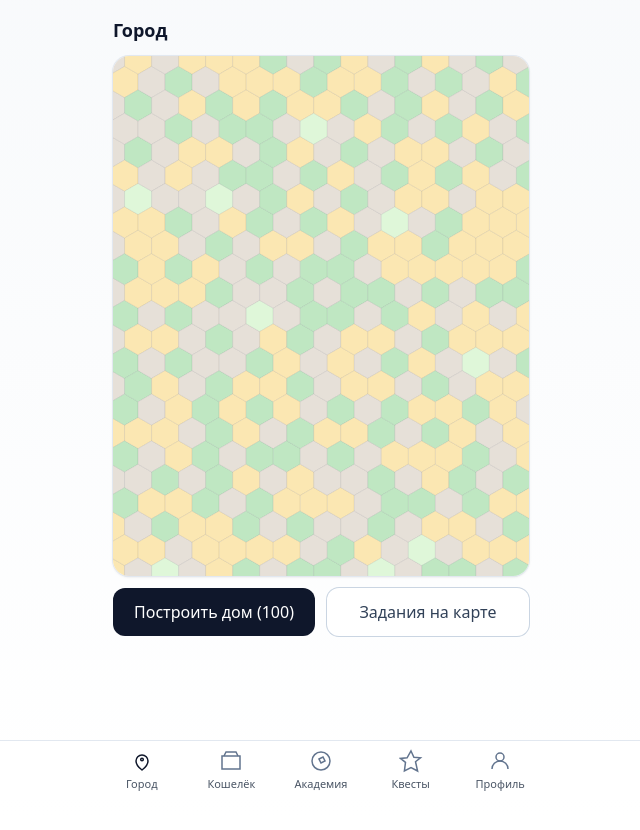
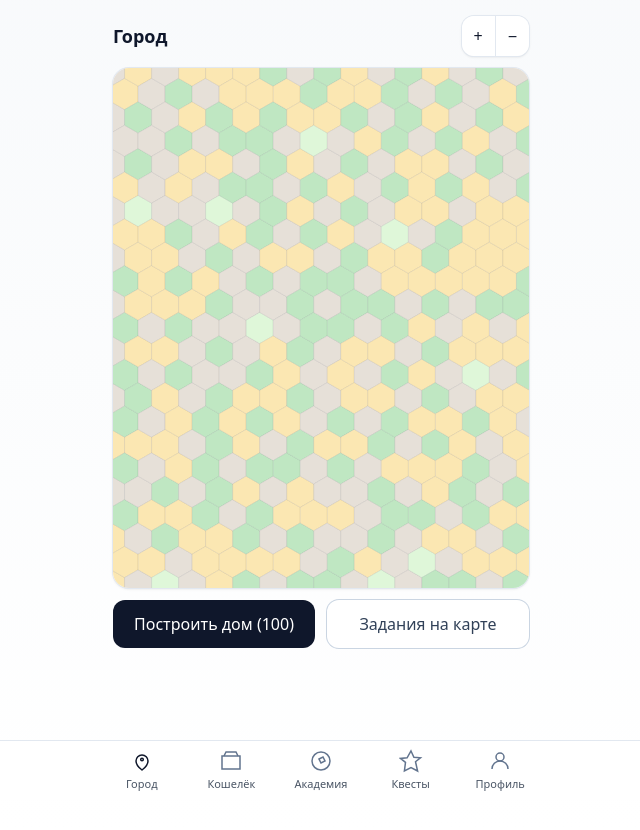
Before and after one commit to ShiruiChan/LORY_LCT, a React (Vite) app: page / in a window 1280 px wide. Shown: the whole page, without its empty margins (319-959 px from the left). Built offline with nearby package versions, Linux system fonts and the light colour scheme.

Commit message:
City:index -> Панорамирование + Pinch-to-zoom

```diff
--- a/src/app/pages/City/index.tsx
+++ b/src/app/pages/City/index.tsx
@@ -1,4 +1,5 @@
-import React, { useEffect, useState, useMemo } from "react";
+// src/app/pages/CityPage/index.tsx
+import React, { useEffect, useMemo, useRef, useState } from "react";
 import { fetchWorld } from "../../services/db";
 import HexTile from "../../components/HexTile";
 import { axialToPixel, HEX_SIZE } from "../../../lib/hex";
@@ -6,83 +7,285 @@ import { useGame } from "../../store/game";
 
 const COST = 100;
 
+type VB = { x: number; y: number; w: number; h: number };
+
 export default function CityPage() {
+  // --- state / refs (хуки всегда сверху, без условий) ---
   const [world, setWorld] = useState<any>(null);
-  const [viewBox, setViewBox] = useState("0 0 800 600");
-  const [buildMode, setBuildMode] = useState(false);
+  const [vb, setVb] = useState<VB>({ x: 0, y: 0, w: 800, h: 600 });
+  const svgRef = useRef<SVGSVGElement | null>(null);
 
+  // pointer-state (тач/мышь)
+  const pointersRef = useRef(new Map<number, { x: number; y: number }>());
+  const lastPanRef = useRef<{ x: number; y: number } | null>(null);
+  const lastCenterRef = useRef<{ x: number; y: number } | null>(null);
+  const lastDistRef = useRef<number | null>(null);
+
+  // game store
   const spend = useGame((s) => s.spend);
-  const addBuildingAt = useGame((s) => s.addBuildingAt);
+  const addBuildingAt = useGame((s: any) => s.addBuildingAt); // если добавлял эту функцию
+  const addBuilding = useGame((s) => s.addBuilding); // fallback
   const buildings = useGame((s) => s.buildings);
 
+  // загрузка мира + центровка
   useEffect(() => {
     (async () => {
       const w = await fetchWorld(20);
       setWorld(w);
       const c = axialToPixel({ q: 0, r: 0 });
-      setViewBox(`${c.x - 400} ${c.y - 300} 800 600`);
+      setVb({ x: c.x - 400, y: c.y - 300, w: 800, h: 600 });
     })();
   }, []);
 
+  // занято ли (q,r)
+  const isOccupied = (q: number, r: number) =>
+    buildings?.some((b: any) => b.coord && b.coord.q === q && b.coord.r === r);
+
+  // рендер гексов
   const tiles = useMemo(() => {
     if (!world) return null;
     return world.tiles.map((t: any) => (
       <HexTile
         key={t.id}
         tile={t}
-        interactive={buildMode}
+        interactive
         onClick={() => {
-          if (!buildMode) return;
           if (t.biome === "water") {
             alert("Нельзя строить на воде");
             return;
           }
+          if (isOccupied(t.coord.q, t.coord.r)) {
+            alert("Клетка уже занята");
+            return;
+          }
           if (!spend(COST)) {
             alert(`Недостаточно монет (нужно ${COST})`);
-            setBuildMode(false);
             return;
           }
+          if (addBuildingAt) {
             addBuildingAt({
               q: t.coord.q,
               r: t.coord.r,
               type: "house",
               incomePerHour: 12,
             });
-          setBuildMode(false);
+          } else {
+            // на случай, если addBuildingAt нет в сторе
+            const { x, y } = axialToPixel({ q: t.coord.q, r: t.coord.r });
+            addBuilding({
+              type: "house",
+              level: 1,
+              incomePerHour: 12,
+              coord: { q: t.coord.q, r: t.coord.r },
+              position: { x, y },
+            });
+          }
         }}
       />
     ));
-  }, [world, buildMode, spend, addBuildingAt]);
+  }, [world, buildings, spend, addBuildingAt, addBuilding]);
 
-  if (!world) return <div className="p-4">Загрузка карты…</div>;
-
-  const buildingsSvg = buildings.map((b) => (
+  // рендер зданий
+  const buildingsSvg = useMemo(
+    () =>
+      buildings.map((b: any) => (
         <g key={b.id} transform={`translate(${b.position.x},${b.position.y})`}>
           <rect x={-6} y={-6} width={12} height={12} fill="#0f172a" />
         </g>
-  ));
+      )),
+    [buildings]
+  );
 
+  // --- helpers для тач/мышь зума/пана ---
+  const MIN_ZOOM = 0.25;
+  const MAX_ZOOM = 4;
+
+  const clientToView = (clientX: number, clientY: number, vb: VB) => {
+    const rect = svgRef.current!.getBoundingClientRect();
+    const vx = vb.x + ((clientX - rect.left) / rect.width) * vb.w;
+    const vy = vb.y + ((clientY - rect.top) / rect.height) * vb.h;
+    return { vx, vy };
+  };
+  const clampZoom = (w: number, baseW = 800) =>
+    Math.min(Math.max(w, baseW * MIN_ZOOM), baseW * MAX_ZOOM);
+
+  // --- Pointer Events: pan / pinch ---
+  const onPointerDown: React.PointerEventHandler<SVGSVGElement> = (e) => {
+    (e.target as Element).setPointerCapture?.(e.pointerId);
+    pointersRef.current.set(e.pointerId, { x: e.clientX, y: e.clientY });
+
+    if (pointersRef.current.size === 1) {
+      lastPanRef.current = { x: e.clientX, y: e.clientY };
+    } else if (pointersRef.current.size === 2) {
+      const pts = [...pointersRef.current.values()];
+      const cx = (pts[0].x + pts[1].x) / 2;
+      const cy = (pts[0].y + pts[1].y) / 2;
+      const dx = pts[0].x - pts[1].x;
+      const dy = pts[0].y - pts[1].y;
+      lastCenterRef.current = { x: cx, y: cy };
+      lastDistRef.current = Math.hypot(dx, dy);
+    }
+  };
+
+  const onPointerMove: React.PointerEventHandler<SVGSVGElement> = (e) => {
+    if (!svgRef.current) return;
+    if (!pointersRef.current.has(e.pointerId)) return;
+
+    pointersRef.current.set(e.pointerId, { x: e.clientX, y: e.clientY });
+
+    // pan: 1 указатель
+    if (pointersRef.current.size === 1 && lastPanRef.current) {
+      const rect = svgRef.current.getBoundingClientRect();
+      const cur = [...pointersRef.current.values()][0];
+      const dxPx = cur.x - lastPanRef.current.x;
+      const dyPx = cur.y - lastPanRef.current.y;
+
+      setVb((v) => ({
+        ...v,
+        x: v.x - dxPx * (v.w / rect.width),
+        y: v.y - dyPx * (v.h / rect.height),
+      }));
+
+      lastPanRef.current = { ...cur };
+    }
+
+    // pinch: 2 указателя
+    if (
+      pointersRef.current.size === 2 &&
+      lastCenterRef.current &&
+      lastDistRef.current
+    ) {
+      const pts = [...pointersRef.current.values()];
+      const cx = (pts[0].x + pts[1].x) / 2;
+      const cy = (pts[0].y + pts[1].y) / 2;
+      const dx = pts[0].x - pts[1].x;
+      const dy = pts[0].y - pts[1].y;
+      const dist = Math.hypot(dx, dy);
+
+      setVb((v) => {
+        const baseW = 800;
+        const scale = lastDistRef.current! / dist; // >1 — приближение
+        const nextW = clampZoom(v.w * scale, baseW);
+        const nextH = (nextW / v.w) * v.h;
+
+        const { vx: mx, vy: my } = clientToView(cx, cy, v);
+        const nx = mx - ((mx - v.x) * nextW) / v.w;
+        const ny = my - ((my - v.y) * nextH) / v.h;
+
+        return { x: nx, y: ny, w: nextW, h: nextH };
+      });
+
+      lastCenterRef.current = { x: cx, y: cy };
+      lastDistRef.current = dist;
+    }
+  };
+
+  const onPointerUpOrCancel: React.PointerEventHandler<SVGSVGElement> = (e) => {
+    pointersRef.current.delete(e.pointerId);
+    if (pointersRef.current.size === 1) {
+      const only = [...pointersRef.current.values()][0];
+      lastPanRef.current = { ...only };
+      lastCenterRef.current = null;
+      lastDistRef.current = null;
+    } else if (pointersRef.current.size === 0) {
+      lastPanRef.current = null;
+      lastCenterRef.current = null;
+      lastDistRef.current = null;
+    }
+  };
+
+  // колёсико на десктопе
+  const onWheel: React.WheelEventHandler<SVGSVGElement> = (e) => {
+    e.preventDefault();
+    if (!svgRef.current) return;
+    const rect = svgRef.current.getBoundingClientRect();
+    const scale = e.deltaY > 0 ? 1.1 : 0.9;
+
+    setVb((cur) => {
+      const baseW = 800;
+      const nextW = clampZoom(cur.w * scale, baseW);
+      const nextH = (nextW / cur.w) * cur.h;
+      const mx = cur.x + ((e.clientX - rect.left) / rect.width) * cur.w;
+      const my = cur.y + ((e.clientY - rect.top) / rect.height) * cur.h;
+      const nx = mx - ((mx - cur.x) * nextW) / cur.w;
+      const ny = my - ((my - cur.y) * nextH) / cur.h;
+      return { x: nx, y: ny, w: nextW, h: nextH };
+    });
+  };
+
+  const zoomBy = (factor: number) =>
+    setVb((cur) => {
+      const baseW = 800;
+      const nextW = clampZoom(cur.w * factor, baseW);
+      const nextH = (nextW / cur.w) * cur.h;
+      const cx = cur.x + cur.w / 2;
+      const cy = cur.y + cur.h / 2;
+      return { x: cx - nextW / 2, y: cy - nextH / 2, w: nextW, h: nextH };
+    });
+
+  const loading = !world;
+
+  // --- единственный return ---
   return (
     <div className="p-4 space-y-3">
+      <div className="flex items-center justify-between">
         <h1 className="text-lg font-semibold">Город</h1>
+        <div className="inline-flex rounded-xl overflow-hidden shadow ring-1 ring-slate-200">
+          <button
+            className="px-3 py-2 bg-white hover:bg-slate-50"
+            onClick={() => zoomBy(1 / 1.2)}
+            title="Приблизить"
+          >
+            +
+          </button>
+          <button
+            className="px-3 py-2 bg-white hover:bg-slate-50 border-l border-slate-200"
+            onClick={() => zoomBy(1.2)}
+            title="Отдалить"
+          >
+            −
+          </button>
+        </div>
+      </div>
 
-      <div className="rounded-2xl overflow-hidden shadow-sm ring-1 ring-slate-200 bg-white">
-        <svg viewBox={viewBox} width="100%" height={520}>
+      <div
+        className="rounded-2xl overflow-hidden shadow-sm ring-1 ring-slate-200 bg-white"
+        style={{ height: 520 }}
+      >
+        {loading ? (
+          <div className="h-full grid place-items-center">Загрузка карты…</div>
+        ) : (
+          <svg
+            ref={svgRef}
+            viewBox={`${vb.x} ${vb.y} ${vb.w} ${vb.h}`}
+            width="100%"
+            height="100%"
+            onPointerDown={onPointerDown}
+            onPointerMove={onPointerMove}
+            onPointerUp={onPointerUpOrCancel}
+            onPointerCancel={onPointerUpOrCancel}
+            onWheel={onWheel}
+            style={{
+              touchAction: "none",
+              cursor: pointersRef.current.size ? "grabbing" : "grab",
+            }}
+          >
             <g transform={`translate(${HEX_SIZE * 3},${HEX_SIZE * 3})`}>
               {tiles}
               {buildingsSvg}
             </g>
           </svg>
+        )}
       </div>
 
       <div className="grid grid-cols-2 gap-3">
         <button
-          onClick={() => setBuildMode((v) => !v)}
-          className={`rounded-xl py-3 px-4 font-medium active:scale-[.99] ${
-            buildMode ? "bg-sky-600 text-white" : "bg-slate-900 text-white"
-          }`}
+          className="rounded-xl py-3 px-4 bg-slate-900 text-white font-medium active:scale-[.99]"
+          onClick={() =>
+            alert("Кликни по клетке, чтобы построить дом (100 монет).")
+          }
         >
-          {buildMode ? "Выбери клетку…" : `Построить дом (${COST})`}
+          Построить дом (100)
         </button>
         <a
           href="/quests"
```
Lines whose indentation alone changed are shown as unchanged.
